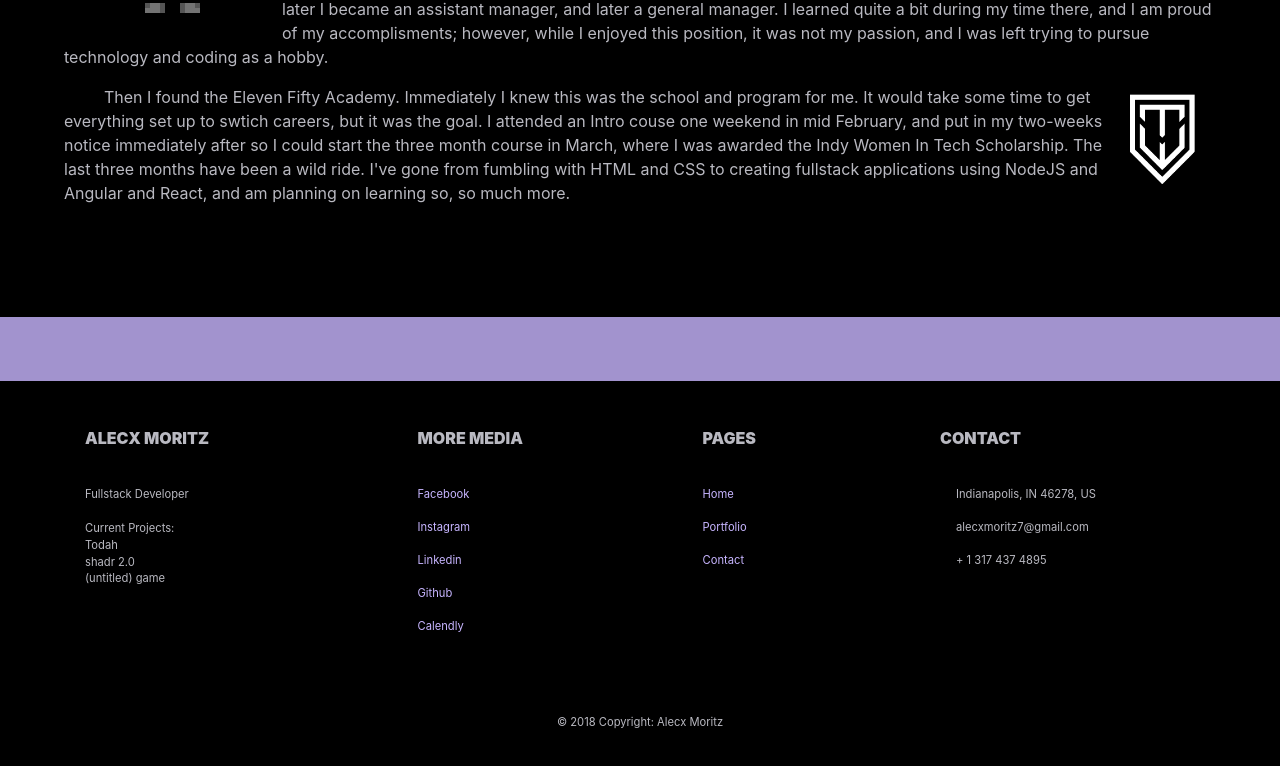
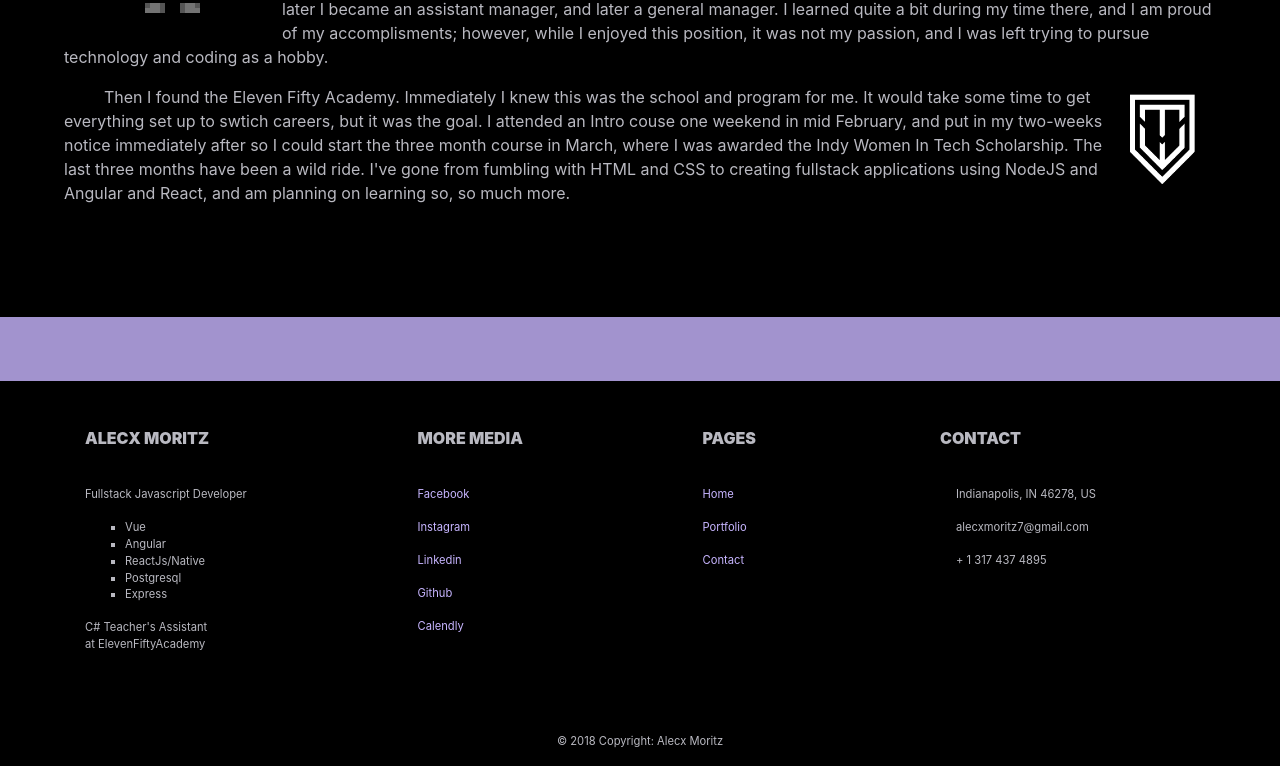
Before and after one commit to AlecxMoritz/amportfolio, an Angular app: page /home in a window 1280 px wide. Shown: the part 2341-3107 px from the top of the page. Built offline with nearby package versions, Linux system fonts and the light colour scheme.

Commit message:
updated far left footer column

```diff
--- a/src/app/footer/footer.component.css
+++ b/src/app/footer/footer.component.css
@@ -10,3 +10,7 @@ a:hover {
     text-decoration: none;
     color: rgb(120, 108, 154)
 }
+
+.footerListItem {
+    list-style-type: square;
+}
--- a/src/app/footer/footer.component.html
+++ b/src/app/footer/footer.component.html
@@ -54,13 +54,18 @@
               </h6>
               <hr class="deep-purple accent-2 mb-4 mt-0 d-inline-block mx-auto" style="width: 60px;">
               <p>
-                  Fullstack Developer<br>
-                  <br>
-                  Current Projects:<br>
-                  Todah<br>
-                  shadr 2.0<br>
-                  (untitled) game<br>
-
+                  Fullstack Javascript Developer
+              </p>
+              <ul>
+                <li class="footerListItem">Vue</li>
+                <li class="footerListItem">Angular</li>
+                <li class="footerListItem">ReactJs/Native</li>
+                <li class="footerListItem">Postgresql</li>
+                <li class="footerListItem">Express</li>
+              </ul>
+              <p>
+                  C# Teacher's Assistant<br>
+                  at ElevenFiftyAcademy
               </p>
           </div>
           <!--/.First column-->
```
